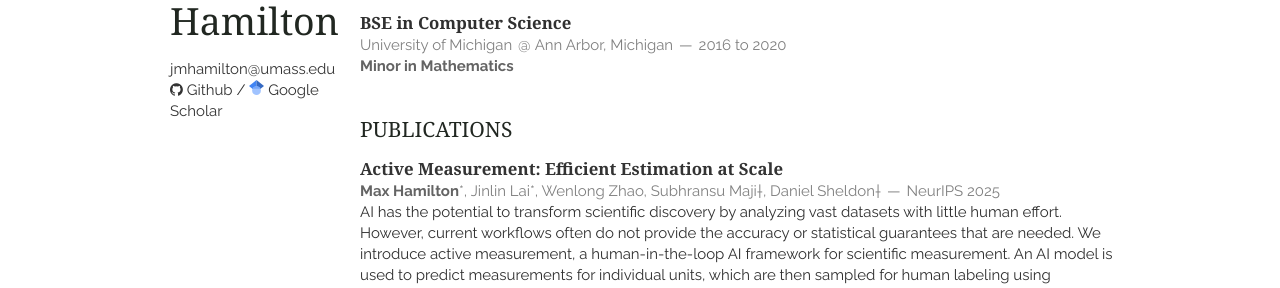
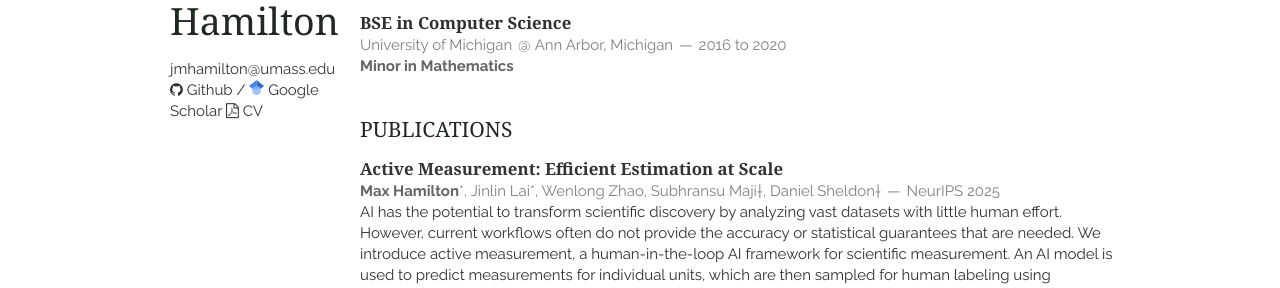
Before and after one commit to johnmaxh/johnmaxh.github.io, a Jekyll site: the page built from index.html, in a window 1280 px wide. Shown: the part 217-505 px from the top of the page. Built offline with Jekyll 4.4.1, drawn with Linux system fonts in a browser that asks for light colours; nearby versions of some CDN libraries; the list of posts is cut into pages by our own code.

Commit message:
Add CV link

```diff
--- a/_layouts/layout.html
+++ b/_layouts/layout.html
@@ -37,6 +37,7 @@
             <a id="email" href=""></a><br/>
             <a href="https://github.com/{{ site.github }}"><i class="fa fa-github"></i> Github</a> /
             <a href="https://scholar.google.com/citations?user={{ site.google_scholar }}"><span class="fab fa-scholar fa-1x"></span> Google Scholar</a>
+            <a href="{{ site.baseurl }}static/pdfs/Max_Hamilton_CV.pdf"><i class="fa fa-file-pdf-o"></i> CV</a>
         </p>
     </header>
     <div class="thirteen columns clearfix">
```
